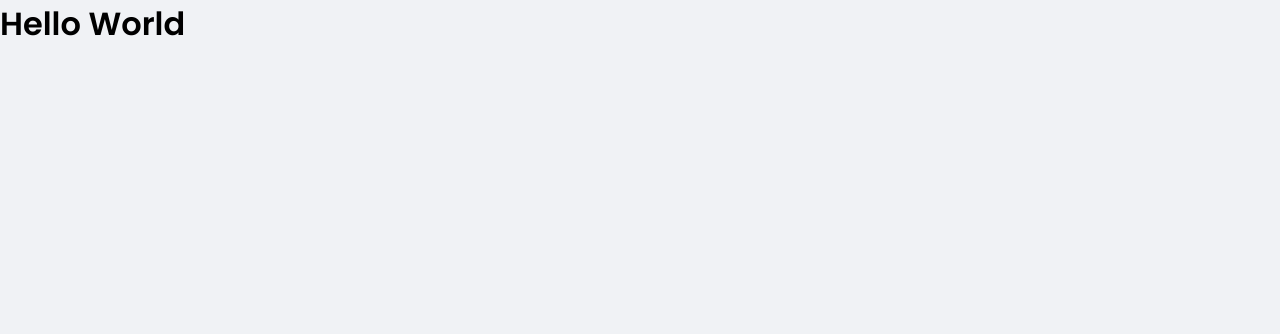
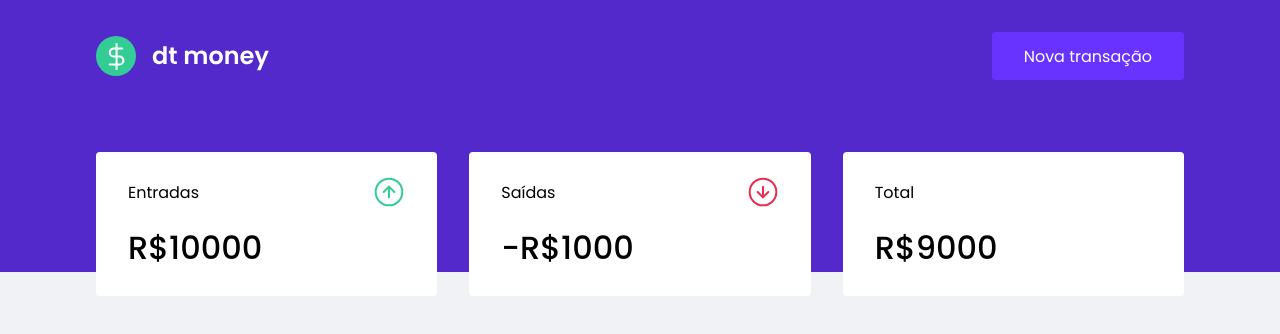
Before and after one commit to moromisato/ignite-project-02, a React (Create React App) app: page / in a window 1280 px wide. Shown: the top 334 px of the page. Built offline with nearby package versions, Linux system fonts and the light colour scheme.

Commit message:
added header and dashboard components

```diff
--- a/src/App.tsx
+++ b/src/App.tsx
@@ -1,10 +1,13 @@
+import { Dashboard } from './components/Dashboard';
+import { Header } from './components/Header';
 import { GlobalStyle } from './styles/global'
 
 export function App() {
   return (
-    <div className="App">
+    <>
+      <Header />
+      <Dashboard />
       <GlobalStyle />
-      <h1>Hello World</h1>
-    </div>
+    </>
   );
 }
```
